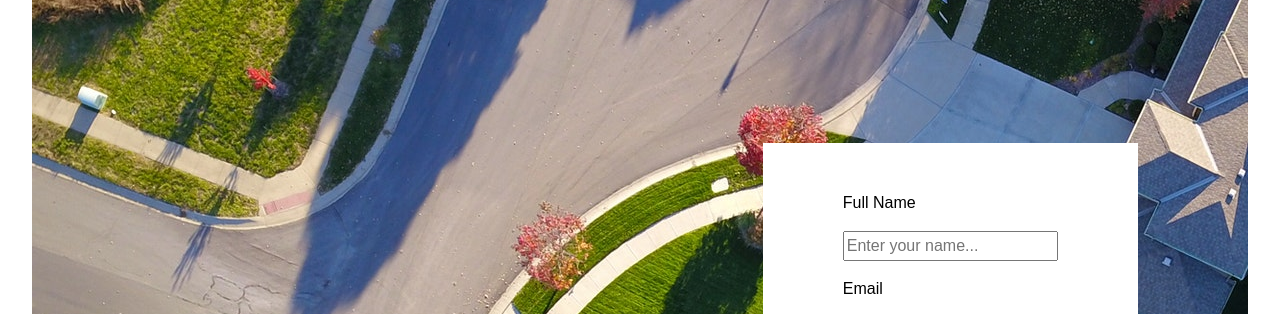
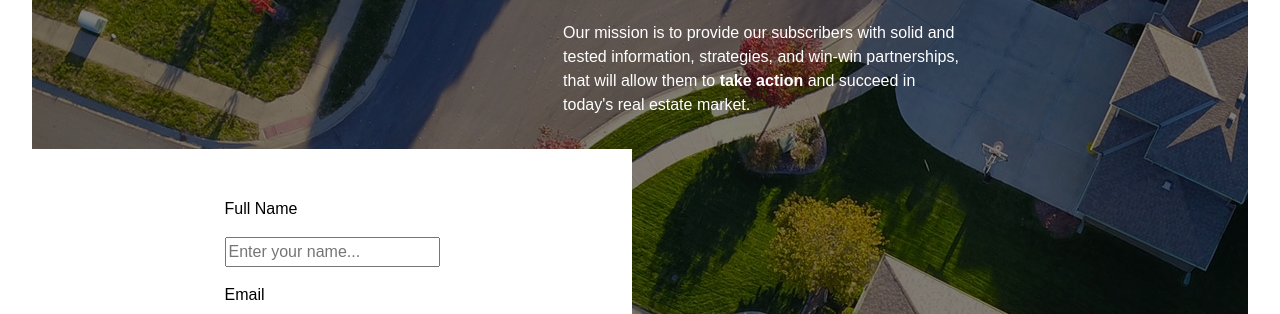
Before and after one commit to kayela-c/rtre-redo, a plain HTML site: page index.html in a window 1280 px wide. Shown: the part 115-429 px from the top of the page. Drawn offline with Linux system fonts and the light colour scheme.

Commit message:
commit on main

```diff
--- a/index.html
+++ b/index.html
@@ -13,7 +13,7 @@
   </head>
   <body>
     <!-- Wrapper of all web content -->
-    <div id="wrapper" class="flex">
+    <div id="wrapper">
       <div id="banner"></div>
       <div id="nav-container">
         <!-- Navbar -->
@@ -36,9 +36,10 @@
         <div id="search"></div>
       </div>
       <section id="hero-block">
-         <div class="div-overlay"></div>
+
         <!-- Hero Secton -->
-        <div id="hero-container" class="flex">
+        <div id="hero-container">
+          <div class="div-overlay"></div>
           <div id="hero-text" class="flex">
             <h1 id="hero-header">
               The Roadmap To Get you
@@ -120,7 +121,8 @@
           </div>
         </div>
       </section>
-        <section id="benefits" class="flex">
+      <!-- Benefits section -->
+        <section id="benefits">
           <div id="benefits-txt">
             <h2>Learn and Succeed in Real Estate Investing</h2>
             <p>
@@ -132,7 +134,7 @@
               proprietary starter kit in the near future.
             </p>
           </div>
-          <!-- Benifits Sectoin -->
+          <!-- Benifits cards -->
           <div id="info-card-block">
 
             <div class="info-card" id="news-card">
@@ -162,7 +164,7 @@
             </div>
           </div>
         </section>
-        <!-- will have 3 benifit cards here-->
+      <!-- Calculator value prop -->
         <section id="tool-col">
           <div id="tool-col1">
             <h3>Tools to help you in your journey</h3>
--- a/styles.css
+++ b/styles.css
@@ -159,13 +159,15 @@ i {
   no-repeat
   fixed;
    /* shorthand is color, image, repet, and position */
-   /* position: absolute;
-   top: 50%;
-   left: 50%; */
+   position: relative;
+   z-index: -999;
 }
 .div-overlay {
   height: 100%;
-  color: rgba(0, 0, 0, .5);
+  width: 100%;
+  background-color: rgba(0, 0, 0, .5);
+  position: absolute;
+  z-index: -1;
 }
 
 #hero-container {
@@ -180,6 +182,7 @@ i {
 max-width: 400px;
 flex-direction: column;
 justify-content: center;
+color: white;
 }
 
 #hero-form {
@@ -229,7 +232,6 @@ p {
 
 #info-card-block {
   background-color: #eee;
-  display: flex;
   justify-content: space-evenly;
   flex-wrap: wrap;
 
@@ -261,7 +263,6 @@ p {
   height: 500px;
   align-items: center;
   flex-wrap: nowrap;
-  display: flex;
   justify-content: space-evenly;
 }
 #tool-col1 {
```
